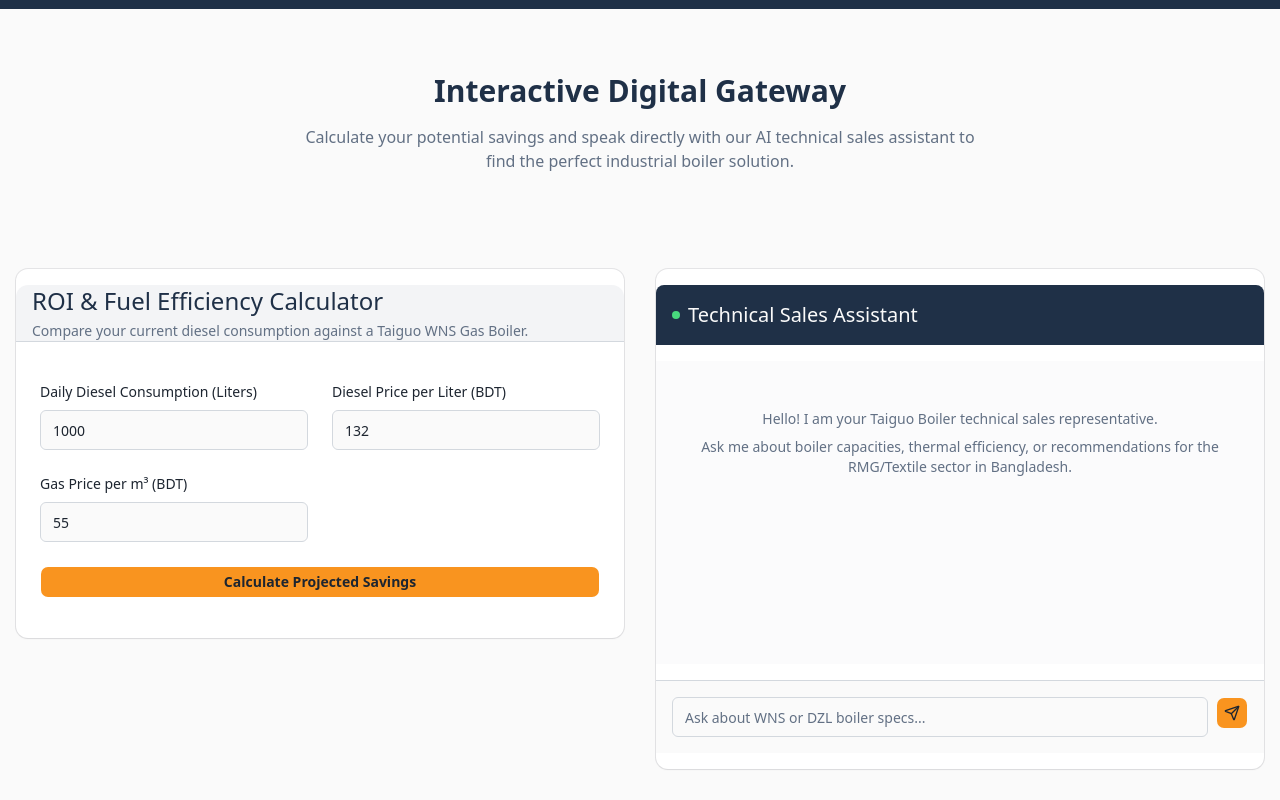
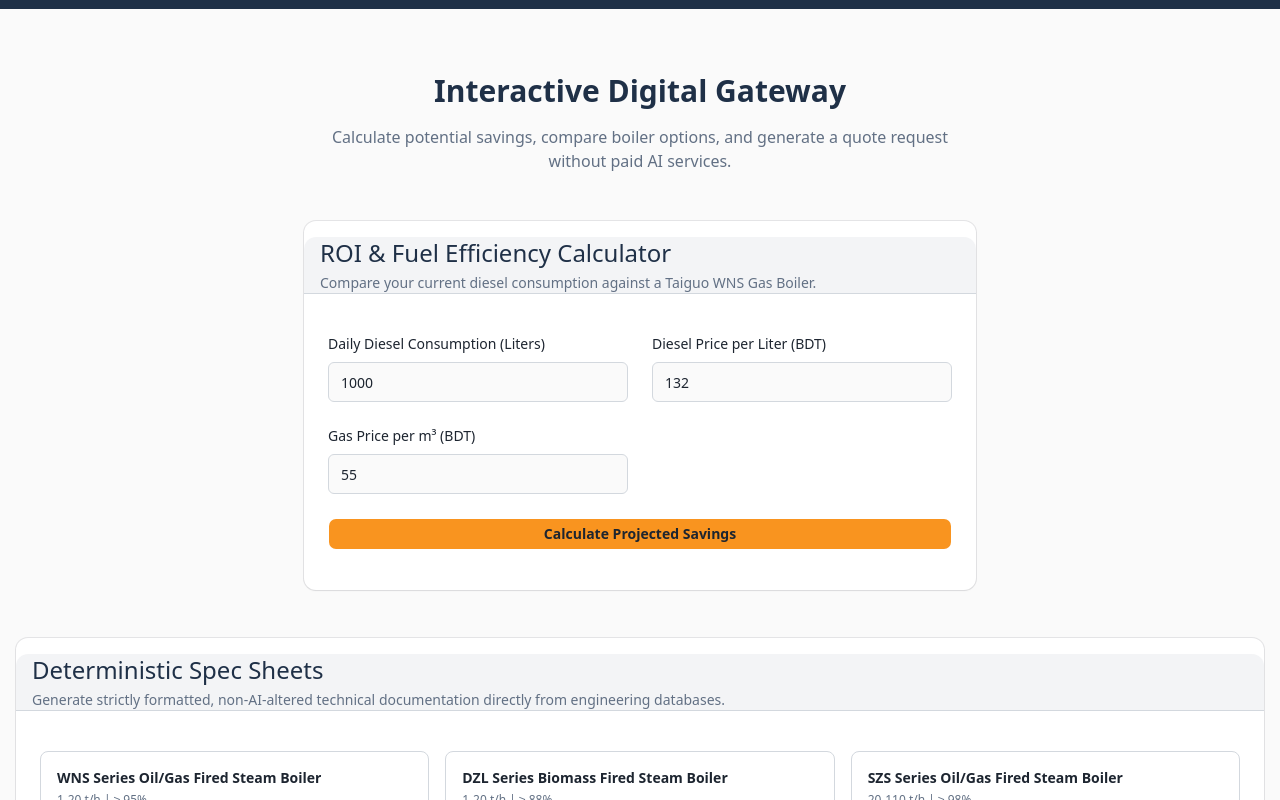
Before and after one commit to munim430-ai/Taiguo-boilar, a Next.js app: page / in a window 1280 px wide. Shown: the part 520-1320 px from the top of the page. Built offline with nearby package versions, Linux system fonts and the light colour scheme.

Commit message:
Remove AI chat from home page

```diff
--- a/src/app/page.tsx
+++ b/src/app/page.tsx
@@ -1,7 +1,6 @@
 import { Header } from "@/components/custom/Header";
 import { Hero } from "@/components/custom/Hero";
 import { ROICalculator } from "@/components/custom/ROICalculator";
-import { AIChat } from "@/components/custom/AIChat";
 import { QuoteGenerator } from "@/components/custom/QuoteGenerator";
 
 export default function Home() {
@@ -15,13 +14,12 @@
           <div className="text-center mb-12">
             <h2 className="text-3xl font-bold text-primary mb-4">Interactive Digital Gateway</h2>
             <p className="text-muted-foreground max-w-2xl mx-auto">
-              Calculate your potential savings and speak directly with our AI technical sales assistant to find the perfect industrial boiler solution.
+              Calculate potential savings, compare boiler options, and generate a quote request without paid AI services.
             </p>
           </div>
 
-          <div className="grid lg:grid-cols-2 gap-8 items-start">
+          <div className="max-w-3xl mx-auto">
             <ROICalculator />
-            <AIChat />
           </div>
 
           <QuoteGenerator />
```
